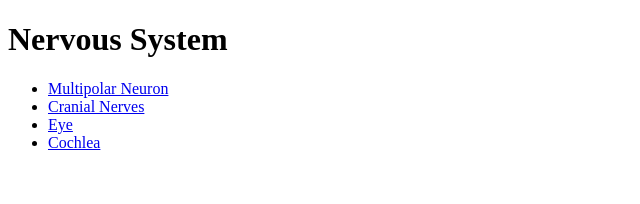
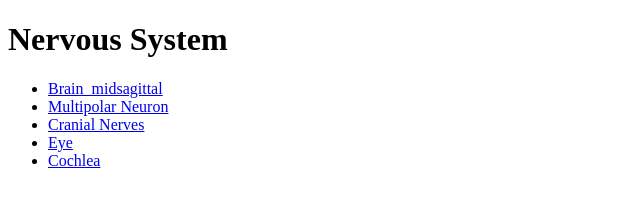
Before and after one commit to ProfessorBarrios/AnatomyImages, a plain HTML site: page nervoussystem/index.html in a window 1280 px wide. Shown: the whole page, without its empty margins (0-640 px from the left). Drawn offline with Linux system fonts and the light colour scheme.

Commit message:
Update index.html

```diff
--- a/nervoussystem/index.html
+++ b/nervoussystem/index.html
@@ -6,6 +6,7 @@
 <body>
     <h1>Nervous System</h1>
     <ul>
+         <li><a href="Brain_midsagittal.html">Brain_midsagittal</a></li>
          <li><a href="Multipolar Neuron.html">Multipolar Neuron</a></li>
          <li><a href="Cranial Nerves.html">Cranial Nerves</a></li>
          <li><a href="Eye.html">Eye</a></li>
```
